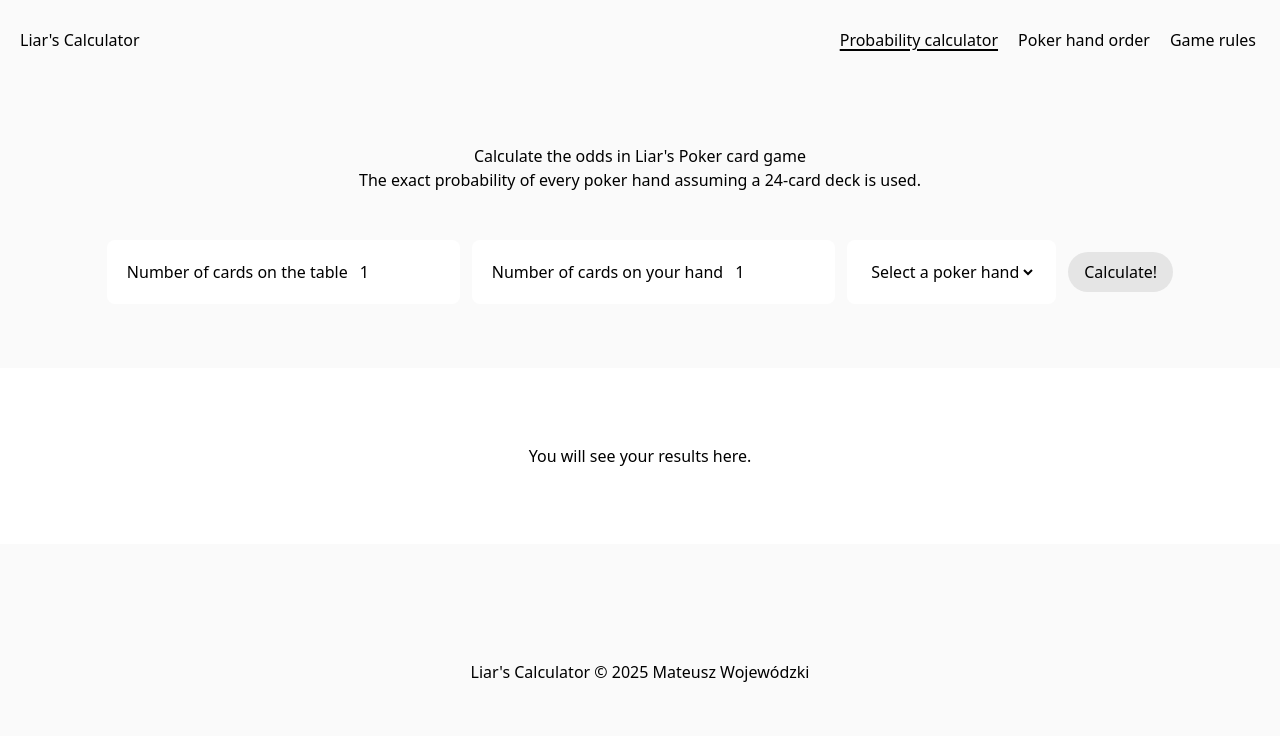
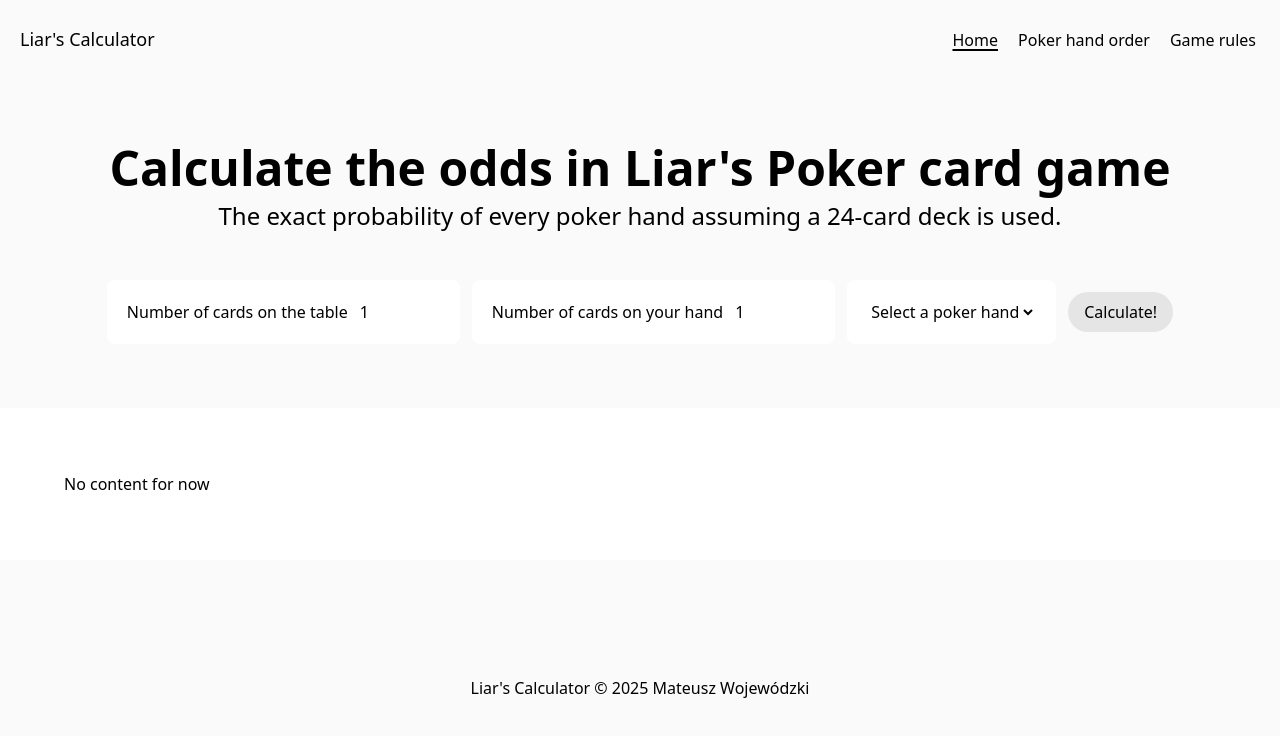
Before and after one commit to MatWojewodzki/liars-calculator, a React (Vite) app: page / in a window 1280 px wide. Shown: the top 736 px of the page. Built offline with nearby package versions, Linux system fonts and the light colour scheme.

Commit message:
Split the index into two separate routes
Added a new route for showing calculator results. Moved the calculator form into a new component for reusability. Added font styling in /index and /calculator-results routes.

```diff
--- /dev/null
+++ b/src/components/CalculatorForm.tsx
@@ -0,0 +1,68 @@
+import React, {useState} from 'react';
+import CardCountInput from "./CardCountInput.tsx";
+import calculatorResultSearch, { CalculatorResultSearch } from "../schemas/calculatorResultSearch.ts"
+import {useNavigate} from "@tanstack/react-router";
+
+function CalculatorForm({ search }: { search?: CalculatorResultSearch }) {
+
+    const navigate = useNavigate()
+
+    const [cardCount, setCardCount] = useState(search?.cardCount || 1)
+    const [handSize, setHandSize] = useState(search?.handSize || 1)
+    const [pokerHand, setPokerHand] = useState(search?.pokerHand || "")
+
+    const handleFormSubmit = (e: React.FormEvent<HTMLFormElement>) => {
+        e.preventDefault()
+        navigate({
+            to: "/calculator-results",
+            search: calculatorResultSearch.parse({
+                cardCount, handSize, pokerHand
+            })
+        })
+    }
+
+    return (
+        <form
+            onSubmit={handleFormSubmit}
+            className="flex flex-col lg:flex-row items-stretch lg:items-baseline gap-3"
+        >
+            <div className="flex justify-center p-5 gap-x-3 items-baseline bg-white rounded-lg">
+                <label htmlFor="cardCount">Number of cards on the table</label>
+                <CardCountInput id="cardCount" value={cardCount} setValue={setCardCount} />
+            </div>
+
+            <div className="flex justify-center p-5 gap-x-3 items-baseline bg-white rounded-lg">
+                <label htmlFor="handSize">Number of cards on your hand</label>
+                <CardCountInput id="handSize" value={handSize} setValue={setHandSize} />
+            </div>
+            <div className="flex justify-center p-5 gap-x-3 items-baseline bg-white rounded-lg">
+                <label htmlFor="pokerHand" className="sr-only">Poker hand</label>
+                <select
+                    id="pokerHand"
+                    value={pokerHand}
+                    onChange={(e) => setPokerHand(e.target.value)}
+                >
+                    <option value="" disabled>Select a poker hand</option>
+                    <option value="highCard">High card</option>
+                    <option value="pair">Pair</option>
+                    <option value="twoPair">Two pair</option>
+                    <option value="straight">Straight</option>
+                    <option value="threeOfAKind">Three of a kind</option>
+                    <option value="fullHouse">Full house</option>
+                    <option value="flush">Flush</option>
+                    <option value="fourOfAKind">Four of a kind</option>
+                    <option value="straightFlush">Straight flush</option>
+                </select>
+            </div>
+            <button
+                type="submit"
+                disabled={!pokerHand}
+                className="w-full lg:w-fit py-2 px-4 rounded-lg lg:rounded-full bg-neutral-200 hover:bg-neutral-300"
+            >
+                Calculate!
+            </button>
+        </form>
+    )
+}
+
+export default CalculatorForm
--- a/src/components/CalculatorResults.tsx
+++ b/src/components/CalculatorResults.tsx
@@ -1,4 +1,4 @@
-import type { CalculatorSearch } from "../schemas/indexSearch.ts"
+import type { CalculatorResultSearch } from "../schemas/calculatorResultSearch.ts"
 import getHandDimension from "../utils/getHandDimension.ts"
 import {getOneDimHandVariants, getTwoDimHandVariants} from "../utils/getHandVariants.ts"
 import {OneDimensionalPokerHand, TwoDimensionalPokerHand} from "../schemas/pokerHand.ts"
@@ -20,22 +20,14 @@ const twoDimTotalCardCounts = {
     fullHouse: [3, 2],
 }
 
-function CalculatorResults({ pokerHand, handSize, cardCount }: CalculatorSearch) {
-
-    if (pokerHand === undefined || handSize === undefined || cardCount === undefined) {
-        return (
-            <section className="grow flex justify-center items-center">
-                <h2 className="text-center">You will see your results here.</h2>
-            </section>
-        )
-    }
+function CalculatorResults({ pokerHand, handSize, cardCount }: CalculatorResultSearch) {
 
     const handDimension = getHandDimension(pokerHand)
 
     return (
         <>
             <section className="mb-12">
-                <h2 className="text-center">Your odds</h2>
+                <h2 className="text-center font-bold text-2xl">Your odds</h2>
                 <p className="text-center">Depending on the cards in your hand, if...</p>
             </section>
             <section className="flex flex-col gap-8">
--- a/src/components/Header.tsx
+++ b/src/components/Header.tsx
@@ -26,7 +26,7 @@ function NavBar({ isMenuOpen }: { isMenuOpen: boolean }) {
             <ul className="flex flex-col gap-y-1 sm:flex-row sm:gap-x-5 items-baseline">
                 <li>
                     <NavigationLink to="/">
-                        Probability calculator
+                        Home
                     </NavigationLink>
                 </li>
                 <li>
@@ -52,7 +52,7 @@ function Header() {
     return (
         <header className="flex flex-col sm:flex-row justify-between py-5 items-baseline bg-neutral-50">
             <div className="flex justify-between items-center px-5 sm:items-baseline w-full sm:w-auto">
-                <Link to="/">
+                <Link to="/" className="text-lg">
                     Liar's Calculator
                 </Link>
                 <button
--- a/src/components/ProbabilityCase.tsx
+++ b/src/components/ProbabilityCase.tsx
@@ -30,7 +30,7 @@ function ProbabilityCase({ handShape, probability }: ProbabilityCaseProps) {
                     {handShape.cardGroup2Data && <PlayingCardGroup {...handShape.cardGroup2Data} />}
                 </div>
                 <div className="flex items-center justify-end gap-1 md:flex-col md:justify-center md:items-end">
-                    <p className="flex flex-col justify-center">
+                    <p className="flex flex-col justify-center text-4xl font-bold">
                         {(probability * 100).toFixed(2)}%
                     </p>
                     <p>
--- a/src/routes/index.tsx
+++ b/src/routes/index.tsx
@@ -1,84 +1,23 @@
-import React from 'react'
 import { createFileRoute } from '@tanstack/react-router'
-import { useState } from 'react'
-import CardCountInput from '../components/CardCountInput'
-import indexSearch from "../schemas/indexSearch.ts"
-import CalculatorResults from "../components/CalculatorResults.tsx"
+import CalculatorForm from "../components/CalculatorForm.tsx"
 
 export const Route = createFileRoute('/')({
-    component: Index,
-    validateSearch: indexSearch,
+    component: Index
 })
 
 function Index() {
-
-    const navigate = Route.useNavigate()
-    const search = Route.useSearch()
-
-    const [cardCount, setCardCount] = useState(search.cardCount || 1)
-    const [handSize, setHandSize] = useState(search.handSize || 1)
-    const [pokerHand, setPokerHand] = useState(search.pokerHand || "")
-
-    const handleFormSubmit = (e: React.FormEvent<HTMLFormElement>) => {
-        e.preventDefault()
-        navigate({
-            to: ".",
-            search: indexSearch.parse({
-                cardCount, handSize, pokerHand
-            })
-        })
-    }
 
     return (
         <div className="grow flex flex-col">
             <section className="py-16 px-1 flex flex-col items-center bg-neutral-50">
 
-                <h1 className="text-center">Calculate the odds in Liar's Poker card game</h1>
-                <p className="text-center">The exact probability of every poker hand assuming a 24-card deck is used.</p>
+                <h1 className="text-center font-extrabold text-5xl">Calculate the odds in Liar's Poker card game</h1>
+                <p className="text-center text-2xl mt-2 mb-12">The exact probability of every poker hand assuming a 24-card deck is used.</p>
 
-                <form
-                    onSubmit={handleFormSubmit}
-                    className="flex flex-col lg:flex-row items-stretch lg:items-baseline gap-3 mt-12"
-                >
-                    <div className="flex justify-center p-5 gap-x-3 items-baseline bg-white rounded-lg">
-                        <label htmlFor="cardCount">Number of cards on the table</label>
-                        <CardCountInput id="cardCount" value={cardCount} setValue={setCardCount} />
-                    </div>
-
-                    <div className="flex justify-center p-5 gap-x-3 items-baseline bg-white rounded-lg">
-                        <label htmlFor="handSize">Number of cards on your hand</label>
-                        <CardCountInput id="handSize" value={handSize} setValue={setHandSize} />
-                    </div>
-                    <div className="flex justify-center p-5 gap-x-3 items-baseline bg-white rounded-lg">
-                        <label htmlFor="pokerHand" className="sr-only">Poker hand</label>
-                        <select
-                            id="pokerHand"
-                            value={pokerHand}
-                            onChange={(e) => setPokerHand(e.target.value)}
-                        >
-                            <option value="" disabled>Select a poker hand</option>
-                            <option value="highCard">High card</option>
-                            <option value="pair">Pair</option>
-                            <option value="twoPair">Two pair</option>
-                            <option value="straight">Straight</option>
-                            <option value="threeOfAKind">Three of a kind</option>
-                            <option value="fullHouse">Full house</option>
-                            <option value="flush">Flush</option>
-                            <option value="fourOfAKind">Four of a kind</option>
-                            <option value="straightFlush">Straight flush</option>
-                        </select>
-                    </div>
-                    <button
-                        type="submit"
-                        disabled={!pokerHand}
-                        className="w-full lg:w-fit py-2 px-4 rounded-lg lg:rounded-full bg-neutral-200 hover:bg-neutral-300"
-                    >
-                        Calculate!
-                    </button>
-                </form>
+                <CalculatorForm />
             </section>
-            <section className="grow flex flex-col py-16 px-1 sm:px-8 md:px-16 lg:px-24 xl:px-32 2xl:px-40">
-                <CalculatorResults {...search} />
+            <section className="grow flex flex-col p-16 ">
+                No content for now
             </section>
         </div>
     )
--- /dev/null
+++ b/src/schemas/calculatorResultSearch.ts
@@ -0,0 +1,12 @@
+import { z } from "zod"
+import { pokerHandSchema } from "./pokerHand.ts";
+
+const calculatorResultSearch = z.object({
+    cardCount: z.number().int().min(1).max(23),
+    handSize: z.number().int().min(1).max(23),
+    pokerHand: pokerHandSchema,
+})
+
+export type CalculatorResultSearch = z.infer<typeof calculatorResultSearch>
+
+export default calculatorResultSearch
--- a/src/schemas/indexSearch.ts
+++ /dev/null
@@ -1,12 +0,0 @@
-import { z } from "zod"
-import { pokerHandSchema } from "./pokerHand.ts";
-
-const indexSearch = z.object({
-    cardCount: z.number().int().min(1).max(23).optional(),
-    handSize: z.number().int().min(1).max(23).optional(),
-    pokerHand: pokerHandSchema.optional(),
-})
-
-export type CalculatorSearch = z.infer<typeof indexSearch>
-
-export default indexSearch
```
Also changed, not shown: src/routeTree.gen.ts (+26 -3 lines), src/routes/calculator-results.tsx (added, +25 -0 lines).
